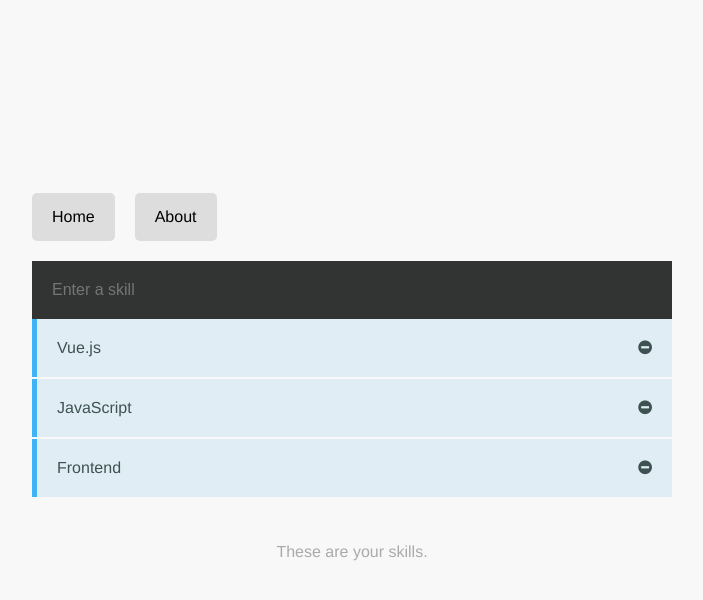
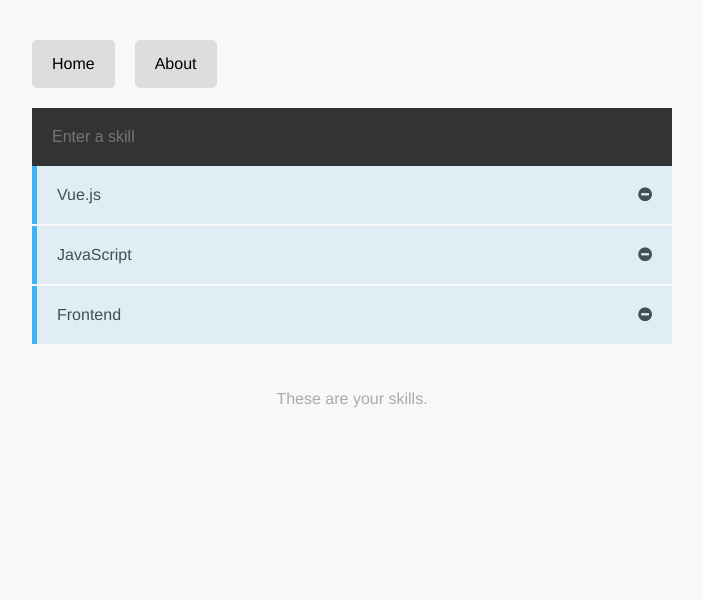
Before and after one commit to calvintan/vue-project, a Vue app: page / in a window 1280 px wide. Shown: the top 600 px of the page, without its empty margins (288-991 px from the left). Built offline with nearby package versions, Linux system fonts and the light colour scheme; a small style sheet from the web is missing; the HTML template or start-up script is replaced by a standard one.

Commit message:
Tweak position of list

```diff
--- a/src/App.vue
+++ b/src/App.vue
@@ -25,7 +25,6 @@
     display: grid;
     grid-template-rows: auto;
     justify-items: center;
-    align-items: center;
     background-color: #f8f8f8;
   }
   body, html {
@@ -34,6 +33,7 @@
   }
   #app {
     width: 50%;
+    margin-top: 40px;
   }
   .nav {
     margin-bottom: 20px;
```
